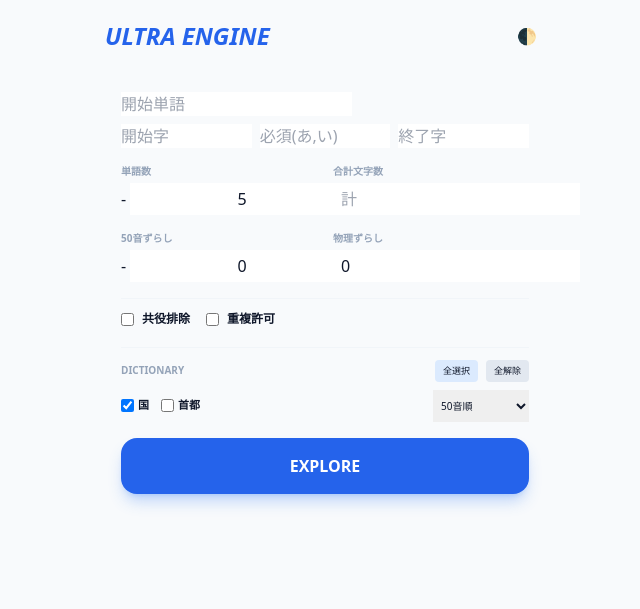
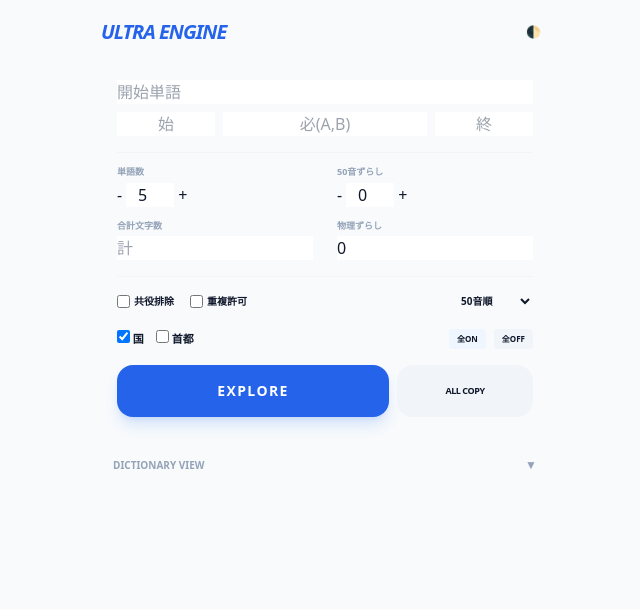
Before and after one commit to xjrstjrwvg-commits/pyongyang-, a Flask app: page / in a window 1280 px wide. Shown: the top 609 px of the page, without its empty margins (315-955 px from the left). Run offline with Flask 3, Linux system fonts and the light colour scheme; some libraries are stand-ins or nearby versions.

Commit message:
index.html

```diff
--- a/templates/index.html
+++ b/templates/index.html
@@ -3,7 +3,7 @@
 <head>
     <meta charset="UTF-8">
     <meta name="viewport" content="width=device-width, initial-scale=1.0, maximum-scale=1.0, user-scalable=no">
-    <title>極・しりとり探索</title>
+    <title>いつか使えるツール</title>
     <script src="https://cdn.tailwindcss.com"></script>
     <script>
         function toggleDarkMode() {
@@ -14,27 +14,35 @@
             document.documentElement.classList.add('dark');
         }
 
-        // 設定の保存
         function saveSettings() {
             const settings = {
-                sw: document.getElementById('sw').value,
-                sc: document.getElementById('sc').value,
-                mc: document.getElementById('mc').value,
-                ec: document.getElementById('ec').value,
-                ml: document.getElementById('ml').value,
-                ks: document.getElementById('ks').value,
-                ps: document.getElementById('ps').value,
-                ttl: document.getElementById('ttl').value,
-                conj: document.getElementById('conj').checked,
-                rt: document.getElementById('rt').checked,
+                sw: document.getElementById('sw').value, sc: document.getElementById('sc').value,
+                mc: document.getElementById('mc').value, ec: document.getElementById('ec').value,
+                ml: document.getElementById('ml').value, ks: document.getElementById('ks').value,
+                ps: document.getElementById('ps').value, ttl: document.getElementById('ttl').value,
+                conj: document.getElementById('conj').checked, rt: document.getElementById('rt').checked,
                 sort: document.getElementById('sort_type').value,
                 cats: Array.from(document.querySelectorAll('input[name="cat"]:checked')).map(c => c.value)
             };
             localStorage.ultraSettings = JSON.stringify(settings);
         }
 
-        // 設定の復元
+        async function loadDictionary() {
+            const r = await fetch('/get_dictionary');
+            const data = await r.json();
+            const container = document.getElementById('dict-content');
+            container.innerHTML = Object.keys(data).map(cat => `
+                <div class="mb-4">
+                    <p class="text-[10px] font-bold text-blue-500 uppercase border-b border-blue-500/20 mb-1">${cat} (${data[cat].length})</p>
+                    <div class="flex flex-wrap gap-1 text-[9px] text-slate-500 dark:text-slate-400">
+                        ${data[cat].sort().join(' / ')}
+                    </div>
+                </div>
+            `).join('');
+        }
+
         window.onload = () => {
+            loadDictionary();
             if (localStorage.ultraSettings) {
                 const s = JSON.parse(localStorage.ultraSettings);
                 document.getElementById('sw').value = s.sw || "";
@@ -48,9 +56,7 @@
                 document.getElementById('conj').checked = s.conj;
                 document.getElementById('rt').checked = s.rt;
                 document.getElementById('sort_type').value = s.sort || "kana";
-                document.querySelectorAll('input[name="cat"]').forEach(c => {
-                    c.checked = s.cats.includes(c.value);
-                });
+                document.querySelectorAll('input[name="cat"]').forEach(c => c.checked = (s.cats || []).includes(c.value));
             }
         };
 
@@ -60,143 +66,149 @@
             saveSettings();
         }
 
-        function toggleAllCats(state) {
-            document.querySelectorAll('input[name="cat"]').forEach(c => c.checked = state);
-            saveSettings();
+        function copyAll() {
+            if (currentRoutes.length === 0) return;
+            const text = currentRoutes.map((rt, i) => `#${i+1}: ${rt.join(' → ')} (${rt.join('').length}文字)`).join('\n');
+            navigator.clipboard.writeText(text).then(() => {
+                const btn = document.getElementById('copyBtn');
+                btn.innerText = "COPIED!";
+                setTimeout(() => btn.innerText = "ALL COPY", 2000);
+            });
         }
     </script>
     <style>
         .dark { color-scheme: dark; }
         .glass { @apply bg-white dark:bg-slate-900 border border-slate-200 dark:border-slate-800 shadow-xl; }
-        input, select { @apply bg-slate-50 dark:bg-slate-800 border-slate-300 dark:border-slate-700 p-2 rounded-xl w-full text-sm outline-none; }
-        .step-btn { @apply bg-slate-200 dark:bg-slate-700 w-8 h-8 flex items-center justify-center rounded-lg font-black text-lg active:scale-90; }
+        input, select { @apply bg-slate-50 dark:bg-slate-800 border-slate-300 dark:border-slate-700 p-2 rounded-xl text-xs outline-none focus:ring-1 ring-blue-500; }
+        .step-btn { @apply bg-slate-200 dark:bg-slate-700 w-7 h-7 flex items-center justify-center rounded-lg font-black text-sm active:scale-90 transition-transform; }
+        details > summary { list-style: none; }
+        details > summary::-webkit-details-marker { display: none; }
     </style>
 </head>
-<body class="bg-slate-50 dark:bg-slate-950 text-slate-900 dark:text-slate-100 p-4" onchange="saveSettings()" oninput="saveSettings()">
-    <div class="max-w-md mx-auto space-y-4">
-        <header class="flex justify-between items-center px-1">
-            <h1 class="text-2xl font-black italic text-blue-600">ULTRA ENGINE</h1>
-            <button onclick="toggleDarkMode()" class="p-2 glass rounded-full">🌓</button>
+<body class="bg-slate-50 dark:bg-slate-950 text-slate-900 dark:text-slate-100 p-3 font-sans" onchange="saveSettings()" oninput="saveSettings()">
+    <div class="max-w-md mx-auto space-y-3">
+        <header class="flex justify-between items-center py-1">
+            <h1 class="text-xl font-black italic text-blue-600 tracking-tighter uppercase">Ultra Engine</h1>
+            <button onclick="toggleDarkMode()" class="p-2 glass rounded-full text-xs">🌓</button>
         </header>
 
-        <div class="glass rounded-[32px] p-5 space-y-4">
-            <!-- Words Section -->
-            <div class="space-y-2">
-                <input id="sw" placeholder="開始単語">
-                <div class="grid grid-cols-3 gap-2">
-                    <input id="sc" placeholder="開始字">
-                    <input id="mc" placeholder="必須(あ,い)">
-                    <input id="ec" placeholder="終了字">
+        <div class="glass rounded-[28px] p-4 space-y-4">
+            <!-- Entry Section -->
+            <div class="grid grid-cols-4 gap-2">
+                <input id="sw" placeholder="開始単語" class="col-span-4">
+                <input id="sc" placeholder="始" class="text-center">
+                <input id="mc" placeholder="必(A,B)" class="col-span-2 text-center">
+                <input id="ec" placeholder="終" class="text-center">
+            </div>
+
+            <!-- Numbers (Narrow Layout) -->
+            <div class="grid grid-cols-2 gap-x-6 gap-y-3 border-t border-slate-100 dark:border-slate-800 pt-3">
+                <div class="flex flex-col gap-1">
+                    <label class="text-[9px] font-bold text-slate-400 uppercase">単語数</label>
+                    <div class="flex items-center gap-1">
+                        <button onclick="adjustVal('ml',-1)" class="step-btn">-</button>
+                        <input type="number" id="ml" value="5" class="w-12 text-center">
+                        <button onclick="adjustVal('ml',1)" class="step-btn">+</button>
+                    </div>
+                </div>
+                <div class="flex flex-col gap-1">
+                    <label class="text-[9px] font-bold text-slate-400 uppercase">50音ずらし</label>
+                    <div class="flex items-center gap-1">
+                        <button onclick="adjustVal('ks',-1)" class="step-btn">-</button>
+                        <input type="number" id="ks" value="0" class="w-12 text-center">
+                        <button onclick="adjustVal('ks',1)" class="step-btn">+</button>
+                    </div>
+                </div>
+                <div class="flex flex-col gap-1">
+                    <label class="text-[9px] font-bold text-slate-400 uppercase">合計文字数</label>
+                    <input type="number" id="ttl" placeholder="計" class="w-full">
+                </div>
+                <div class="flex flex-col gap-1">
+                    <label class="text-[9px] font-bold text-slate-400 uppercase">物理ずらし</label>
+                    <input type="number" id="ps" value="0" class="w-full">
                 </div>
             </div>
 
-            <!-- Numbers Section (Layout Fixed) -->
-            <div class="grid grid-cols-2 gap-4">
-                <div class="space-y-1">
-                    <label class="text-[10px] font-bold text-slate-400 block uppercase">単語数</label>
-                    <div class="flex items-center gap-1">
-                        <button onclick="adjustVal('ml',-1)" class="step-btn">-</button>
-                        <input type="number" id="ml" value="5" class="text-center p-1">
-                        <button onclick="adjustVal('ml',1)" class="step-btn">+</button>
-                    </div>
+            <!-- Controls -->
+            <div class="flex justify-between items-center text-[10px] font-bold border-t border-slate-100 dark:border-slate-800 pt-3">
+                <div class="flex gap-4">
+                    <label class="flex items-center gap-1 cursor-pointer"><input type="checkbox" id="conj"> 共役排除</label>
+                    <label class="flex items-center gap-1 cursor-pointer"><input type="checkbox" id="rt"> 重複許可</label>
                 </div>
-                <div class="space-y-1">
-                    <label class="text-[10px] font-bold text-slate-400 block uppercase">合計文字数</label>
-                    <input type="number" id="ttl" placeholder="計" class="p-2 h-[32px]">
+                <select id="sort_type" class="w-20 p-1 border-none bg-transparent">
+                    <option value="kana">50音順</option>
+                    <option value="length">文字数順</option>
+                </select>
+            </div>
+
+            <div class="flex items-center justify-between text-[11px] font-bold">
+                <div class="flex gap-3">
+                    <label><input type="checkbox" name="cat" value="country" checked> 国</label>
+                    <label><input type="checkbox" name="cat" value="capital"> 首都</label>
+                </div>
+                <div class="flex gap-2">
+                    <button onclick="document.querySelectorAll('input[name=\'cat\']').forEach(c=>c.checked=true);saveSettings()" class="bg-blue-50 dark:bg-blue-900/30 px-2 py-1 rounded text-[8px]">全ON</button>
+                    <button onclick="document.querySelectorAll('input[name=\'cat\']').forEach(c=>c.checked=false);saveSettings()" class="bg-slate-100 dark:bg-slate-800 px-2 py-1 rounded text-[8px]">全OFF</button>
                 </div>
             </div>
 
-            <div class="grid grid-cols-2 gap-4">
-                <div class="space-y-1">
-                    <label class="text-[10px] font-bold text-slate-400 block uppercase">50音ずらし</label>
-                    <div class="flex items-center gap-1">
-                        <button onclick="adjustVal('ks',-1)" class="step-btn">-</button>
-                        <input type="number" id="ks" value="0" class="text-center p-1">
-                        <button onclick="adjustVal('ks',1)" class="step-btn">+</button>
-                    </div>
-                </div>
-                <div class="space-y-1">
-                    <label class="text-[10px] font-bold text-slate-400 block uppercase">物理ずらし</label>
-                    <input type="number" id="ps" value="0" class="p-2 h-[32px]">
-                </div>
+            <div class="flex gap-2">
+                <button onclick="run()" id="btn" class="flex-[2] bg-blue-600 text-white font-black py-4 rounded-2xl active:scale-95 transition-all shadow-lg shadow-blue-500/20 text-sm tracking-widest">EXPLORE</button>
+                <button onclick="copyAll()" id="copyBtn" class="flex-1 bg-slate-100 dark:bg-slate-800 font-bold py-4 rounded-2xl active:scale-95 text-[9px] uppercase tracking-tighter">All Copy</button>
             </div>
-
-            <!-- Checks -->
-            <div class="flex gap-4 text-xs font-bold py-1 border-t border-slate-100 dark:border-slate-800 pt-3">
-                <label class="flex items-center gap-2"><input type="checkbox" id="conj"> 共役排除</label>
-                <label class="flex items-center gap-2"><input type="checkbox" id="rt"> 重複許可</label>
-            </div>
-
-            <!-- Dictionary & Sort -->
-            <div class="space-y-2 border-t border-slate-100 dark:border-slate-800 pt-3">
-                <div class="flex justify-between items-center">
-                    <span class="text-[10px] font-bold text-slate-400 uppercase">Dictionary</span>
-                    <div class="flex gap-2">
-                        <button onclick="toggleAllCats(true)" class="text-[9px] bg-blue-100 dark:bg-blue-900 px-2 py-1 rounded">全選択</button>
-                        <button onclick="toggleAllCats(false)" class="text-[9px] bg-slate-200 dark:bg-slate-700 px-2 py-1 rounded">全解除</button>
-                    </div>
-                </div>
-                <div class="flex items-center justify-between gap-4">
-                    <div class="flex gap-3 text-[11px] font-bold">
-                        <label class="flex items-center gap-1"><input type="checkbox" name="cat" value="country" checked> 国</label>
-                        <label class="flex items-center gap-1"><input type="checkbox" name="cat" value="capital"> 首都</label>
-                    </div>
-                    <select id="sort_type" class="text-[10px] h-8 w-24 p-1">
-                        <option value="kana">50音順</option>
-                        <option value="length">文字数順</option>
-                    </select>
-                </div>
-            </div>
-
-            <button onclick="run()" id="btn" class="w-full bg-blue-600 text-white font-black py-4 rounded-2xl active:scale-95 transition-all shadow-lg shadow-blue-500/30">EXPLORE</button>
         </div>
 
-        <div id="stats" class="text-center text-[10px] font-bold text-slate-400 hidden"></div>
-        <div id="res" class="space-y-2 pb-20"></div>
+        <!-- Dictionary Accordion -->
+        <details class="glass rounded-2xl overflow-hidden">
+            <summary class="p-3 text-[10px] font-black uppercase text-slate-400 cursor-pointer flex justify-between items-center bg-slate-50 dark:bg-slate-800/50">
+                <span>Dictionary View</span>
+                <span class="text-xs">▼</span>
+            </summary>
+            <div id="dict-content" class="p-4 max-h-64 overflow-y-auto bg-white dark:bg-slate-900 leading-tight">
+                Loading...
+            </div>
+        </details>
+
+        <!-- Stats & Results -->
+        <div id="stats" class="text-center text-[10px] font-bold text-blue-500 hidden uppercase tracking-widest"></div>
+        <div id="res" class="space-y-2 pb-16"></div>
     </div>
 
     <script>
+        let currentRoutes = [];
         async function run(){
             const btn=document.getElementById('btn');
             const resDiv=document.getElementById('res');
             const statsDiv=document.getElementById('stats');
-            btn.innerText="探索中..."; btn.disabled=true;
-            resDiv.innerHTML=""; statsDiv.classList.add('hidden');
+            btn.innerText="EXPLORING..."; btn.disabled=true;
+            resDiv.innerHTML=""; statsDiv.classList.add('hidden'); currentRoutes = [];
 
             const cats = Array.from(document.querySelectorAll('input[name="cat"]:checked')).map(c => c.value);
-            const targetTotal = document.getElementById('ttl').value;
-
             const r = await fetch('/search',{
                 method:'POST',
                 headers:{'Content-Type':'application/json'},
                 body:JSON.stringify({
-                    start_word:document.getElementById('sw').value,
-                    start_char:document.getElementById('sc').value,
-                    must_char:document.getElementById('mc').value,
-                    end_char:document.getElementById('ec').value,
-                    max_len:document.getElementById('ml').value,
-                    target_total_len: targetTotal ? parseInt(targetTotal) : null,
-                    pos_shift:document.getElementById('ps').value,
-                    kana_shift:document.getElementById('ks').value,
-                    exclude_conjugates:document.getElementById('conj').checked,
-                    round_trip:document.getElementById('rt').checked,
-                    sort_type:document.getElementById('sort_type').value,
-                    categories: cats
+                    start_word:document.getElementById('sw').value, start_char:document.getElementById('sc').value,
+                    must_char:document.getElementById('mc').value, end_char:document.getElementById('ec').value,
+                    max_len:document.getElementById('ml').value, target_total_len: document.getElementById('ttl').value ? parseInt(document.getElementById('ttl').value) : null,
+                    pos_shift:document.getElementById('ps').value, kana_shift:document.getElementById('ks').value,
+                    exclude_conjugates:document.getElementById('conj').checked, round_trip:document.getElementById('rt').checked,
+                    sort_type:document.getElementById('sort_type').value, categories: cats
                 })
             });
             const d = await r.json();
             btn.innerText="EXPLORE"; btn.disabled=false;
-
             if(d.count > 0){
-                statsDiv.innerText = `${d.count} ROUTES FOUND`;
-                statsDiv.classList.remove('hidden');
+                currentRoutes = d.routes;
+                statsDiv.innerText = `${d.count} ROUTES FOUND`; statsDiv.classList.remove('hidden');
                 resDiv.innerHTML = d.routes.map((rt, i)=>`
-                    <div class="glass p-4 rounded-2xl border-l-4 border-blue-500 text-sm font-bold leading-relaxed">
-                        ${rt.join(' → ')}
+                    <div class="glass p-3 rounded-xl border-l-4 border-blue-500 text-[13px] font-bold leading-relaxed animate-in fade-in slide-in-from-bottom-1">
+                        <div class="flex justify-between text-[8px] text-slate-400 mb-1 font-mono tracking-tighter"><span>ROUTE #${i+1}</span><span>${rt.join('').length}文字</span></div>
+                        ${rt.join(' <span class="text-blue-500 opacity-60">→</span> ')}
                     </div>
                 `).join('');
             } else {
-                resDiv.innerHTML = '<p class="text-center text-slate-500 py-10 font-bold italic text-sm">NO ROUTES FOUND</p>';
+                resDiv.innerHTML = '<p class="text-center text-slate-500 py-12 font-bold text-xs uppercase italic tracking-widest">No Routes Found</p>';
             }
         }
     </script>
```
